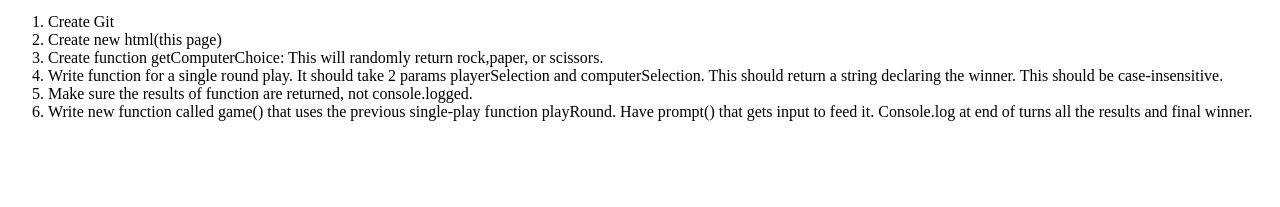
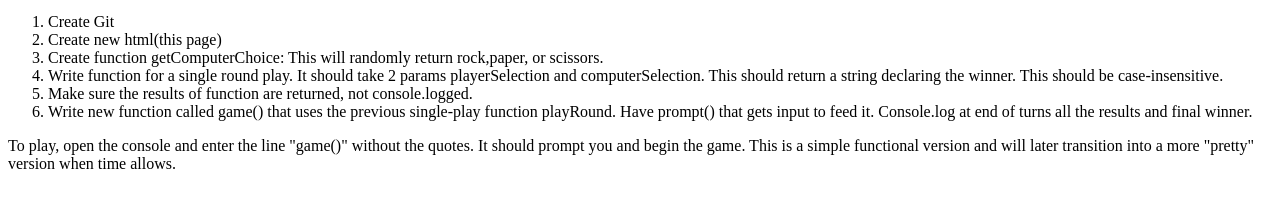
Before and after one commit to AlmightyMexijew/odin-rockpaperscissors, a plain HTML site: page index.html in a window 1280 px wide. Shown: the part 101-308 px from the top of the page. Drawn offline with Linux system fonts and the light colour scheme.

Commit message:
explanation added

```diff
--- a/index.html
+++ b/index.html
@@ -29,6 +29,8 @@
             Write new function called game() that uses the previous single-play function playRound.  Have prompt() that gets input to feed it. Console.log at end of turns all the results and final winner.
         </li>
     </ol>
+
+    <p>To play, open the console and enter the line "game()" without the quotes. It should prompt you and begin the game. This is a simple functional version and will later transition into a more "pretty" version when time allows.</p>
     <script src="main.js"></script>
 </body>
 </html>
```
